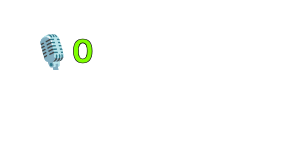
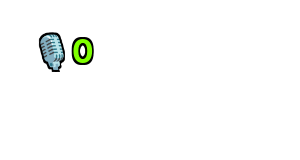
Before and after one commit to JaccaK/DeadAirOverlay, an Electron app: page src/index.html in a window 300 px wide. Drawn offline with Linux system fonts and the light colour scheme.

Commit message:
Changed stroke to text-shadow to fake outline on emoji

```diff
--- a/src/index.css
+++ b/src/index.css
@@ -8,7 +8,7 @@ body {
   justify-content: space-between;
   color: #7fff00;
   overflow: hidden;
-  -webkit-text-stroke: 0.04em black;
+  text-shadow: -0.1em -0.1em 0 #000, 0.1em -0.1em 0 #000, -0.1em 0.1em 0 #000, 0.1em 0.1em 0 #000;
 }
 
 
```
